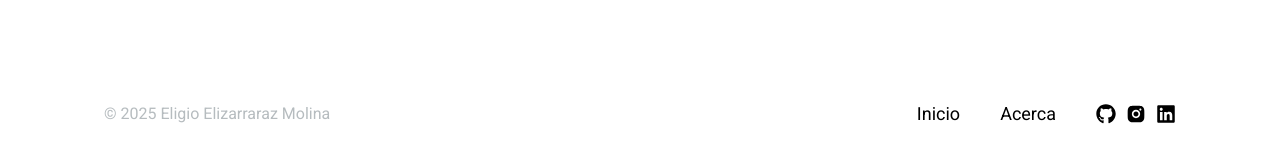
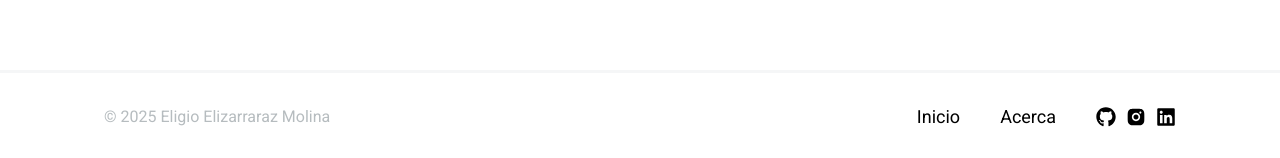
Before and after one commit to elizarrarazeligio/news_explorer_project-frontend, a Next.js app: page / in a window 1280 px wide. Shown: the part 1652-1810 px from the top of the page. Built offline with nearby package versions, Linux system fonts and the light colour scheme.

Commit message:
style: added top border to footer to differiantiate it from the body

```diff
--- a/src/styles/footer.css
+++ b/src/styles/footer.css
@@ -3,6 +3,7 @@
 .footer {
   justify-content: space-between;
   align-items: center;
+  border-top: 3px solid var(--background-secondary);
 }
 
 .footer__copyright {
```
